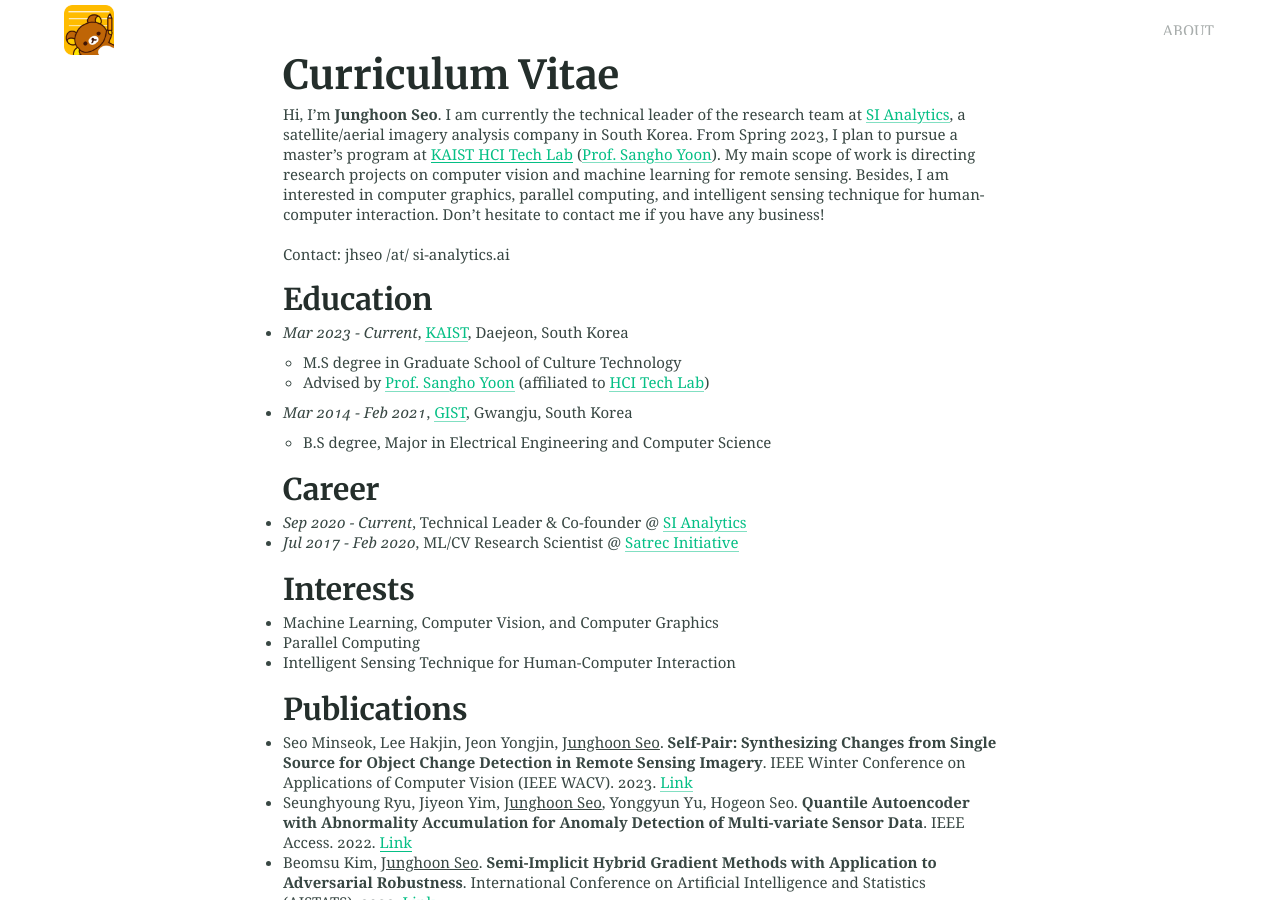
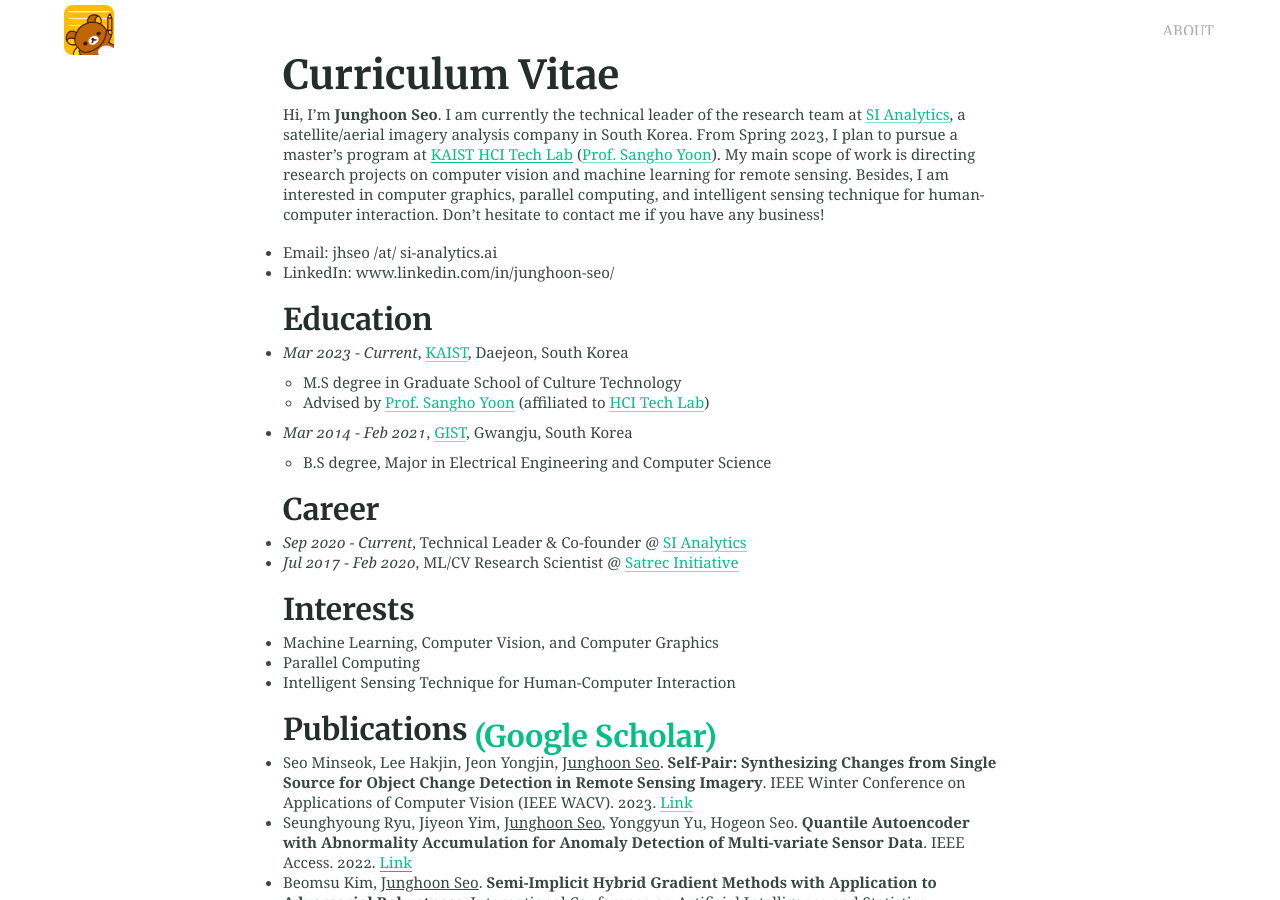
Before and after one commit to mikigom/mikigom.github.io, a Jekyll site: the page built from index.md, in a window 1280 px wide and 900 px high. Built offline with Jekyll 4.4.1, drawn with Linux system fonts in a browser that asks for light colours.

Commit message:
Update index.md

```diff
--- a/index.md
+++ b/index.md
@@ -3,8 +3,8 @@
 thumbnail: "/assets/logos/rilakkuma-icon-png-8.png"
 ---
 Hi, I'm **Junghoon Seo**. I am currently the technical leader of the research team at [SI Analytics](https://www.si-analytics.ai/eng), a satellite/aerial imagery analysis company in South Korea. From Spring 2023, I plan to pursue a master's program at [KAIST HCI Tech Lab](https://hcitech.org/) ([Prof. Sangho Yoon](http://hcidesigner.weebly.com/)). My main scope of work is directing research projects on computer vision and machine learning for remote sensing. Besides, I am interested in computer graphics, parallel computing, and intelligent sensing technique for human-computer interaction. Don't hesitate to contact me if you have any business!
-
-Contact: jhseo /at/ si-analytics.ai
+- Email: jhseo /at/ si-analytics.ai
+- LinkedIn: www.linkedin.com/in/junghoon-seo/
 
 ### Education
 * *Mar 2023 - Current*, [KAIST](https://www.kaist.ac.kr/en/), Daejeon, South Korea
@@ -22,7 +22,7 @@
 * Parallel Computing
 * Intelligent Sensing Technique for Human-Computer Interaction
 
-### Publications
+### Publications <sub>[(Google Scholar)](https://scholar.google.com/citations?user=9KBQk-YAAAAJ&hl=en)</sub>
 * Seo Minseok, Lee Hakjin, Jeon Yongjin, <U>Junghoon Seo</U>. **Self-Pair: Synthesizing Changes from Single Source for Object Change Detection in Remote Sensing Imagery**. IEEE Winter Conference on Applications of Computer Vision (IEEE WACV). 2023. [Link](https://mikigom.github.io/about/)
 * Seunghyoung Ryu, Jiyeon Yim, <U>Junghoon Seo</U>, Yonggyun Yu, Hogeon Seo. **Quantile Autoencoder with Abnormality Accumulation for Anomaly Detection of Multi-variate Sensor Data**. IEEE Access. 2022. [Link](https://ieeexplore.ieee.org/abstract/document/9810961/)
 * Beomsu Kim, <U>Junghoon Seo</U>. **Semi-Implicit Hybrid Gradient Methods with Application to Adversarial Robustness**. International Conference on Artificial Intelligence and Statistics (AISTATS). 2022. [Link](https://arxiv.org/abs/2202.10523)
```
